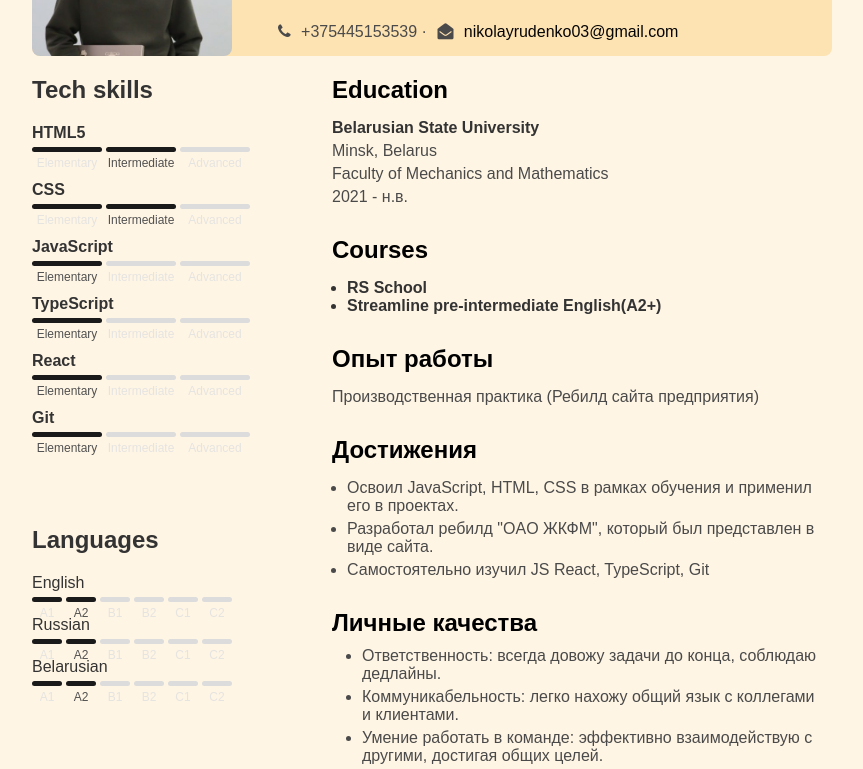
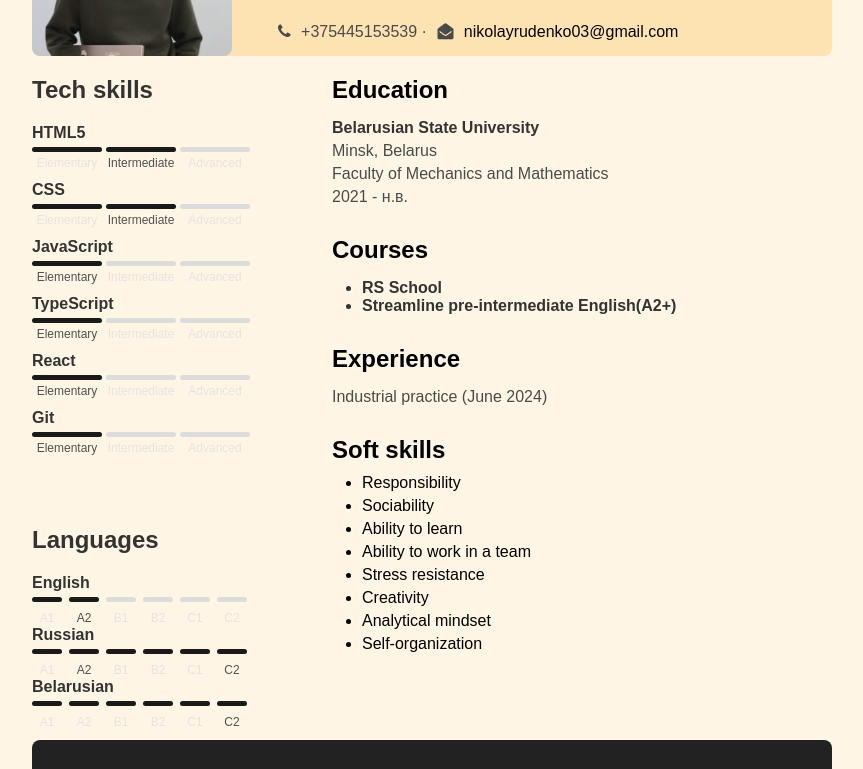
Before and after one commit to Plohish03/MyCV, a plain HTML site: page index.html in a window 1280 px wide. Shown: the part 164-933 px from the top of the page, without its empty margins (208-1071 px from the left). Drawn offline with Linux system fonts and the light colour scheme.

Commit message:
feat: translate in English

```diff
--- a/index.html
+++ b/index.html
@@ -131,7 +131,7 @@
             <div class="lang-section">
                 <h2>Languages</h2>
                 <div class="lang">
-                    <span>English</span>
+                    <span><b>English</b></span>
                     <div class="segments-lang">
                         <div class="segment-lang-container">
                             <div class="segment-lang filled"></div>
@@ -159,7 +159,7 @@
                         </div>
                 </div>
                 <div class="lang">
-                    <span>Russian</span>
+                    <span><b>Russian</b></span>
                     <div class="segments-lang">
                         <div class="segment-lang-container">
                             <div class="segment-lang filled"></div>
@@ -170,24 +170,24 @@
                             <span class="segment-lang label active">A2</span>
                         </div>
                         <div class="segment-lang-container">
-                            <div class="segment-lang empty"></div>
+                            <div class="segment-lang filled"></div>
                             <span class="segment-lang label">B1</span>
                         </div>
                         <div class="segment-lang-container">
-                            <div class="segment-lang empty"></div>
+                            <div class="segment-lang filled"></div>
                             <span class="segment-lang label">B2</span>
                         </div>
                         <div class="segment-lang-container">
-                            <div class="segment-lang empty"></div>
+                            <div class="segment-lang filled"></div>
                             <span class="segment-lang label">C1</span>
                         </div>
                         <div class="segment-lang-container">
-                            <div class="segment-lang empty"></div>
-                            <span class="segment-lang label">C2</span>
+                            <div class="segment-lang filled"></div>
+                            <span class="segment-lang label active">C2</span>
                         </div>
                 </div>
                 <div class="lang">
-                    <span>Belarusian</span>
+                    <span><b>Belarusian</b></span>
                     <div class="segments-lang">
                         <div class="segment-lang-container">
                             <div class="segment-lang filled"></div>
@@ -195,23 +195,23 @@
                         </div>
                         <div class="segment-lang-container">
                             <div class="segment-lang filled"></div>
-                            <span class="segment-lang label active">A2</span>
+                            <span class="segment-lang label">A2</span>
                         </div>
                         <div class="segment-lang-container">
-                            <div class="segment-lang empty"></div>
+                            <div class="segment-lang filled"></div>
                             <span class="segment-lang label">B1</span>
                         </div>
                         <div class="segment-lang-container">
-                            <div class="segment-lang empty"></div>
+                            <div class="segment-lang filled"></div>
                             <span class="segment-lang label">B2</span>
                         </div>
                         <div class="segment-lang-container">
-                            <div class="segment-lang empty"></div>
+                            <div class="segment-lang filled"></div>
                             <span class="segment-lang label">C1</span>
                         </div>
                         <div class="segment-lang-container">
-                            <div class="segment-lang empty"></div>
-                            <span class="segment-lang label">C2</span>
+                            <div class="segment-lang filled"></div>
+                            <span class="segment-lang label active">C2</span>
                         </div>
                     </div>
                 </div>
@@ -233,34 +233,35 @@
                 </ul>
             </div>
             <div class="experience">
-                <h1>Опыт работы</h1>
-                <p>Производственная практика (Ребилд сайта предприятия)</p>
+                <h1>Experience</h1>
+                <p>Industrial practice (June 2024) </p>
             </div>
-            <div class="achievements">
-                <h1>Достижения</h1>
+            <!--<div class="achievements">
+                <h1>Achievements</h1>
                 <ul>
                     <li>Освоил JavaScript, HTML, CSS в рамках обучения и применил его в проектах.</li>
                     <li>Разработал ребилд "OAO ЖКФМ", который был представлен в виде сайта.</li>
                     <li>Самостоятельно изучил JS React, TypeScript, Git</li>
                 </ul>
-            </div>
+            </div>-->
             <div class="personal-qualities">
-                <h1>Личные качества</h1>
+                <h1>Soft skills</h1>
                 <ul>
-                    <li>Ответственность: всегда довожу задачи до конца, соблюдаю дедлайны.</li>
-                    <li>Коммуникабельность: легко нахожу общий язык с коллегами и клиентами.</li>
-                    <li>Умение работать в команде: эффективно взаимодействую с другими, достигая общих целей.</li>
-                    <li>Стрессоустойчивость: сохраняю спокойствие и продуктивность в напряжённых ситуациях.</li>
-                    <li>Креативность: нахожу нестандартные решения для сложных задач.</li>
-                    <li>Аналитический склад ума: умею систематизировать данные и делать обоснованные выводы.</li>
-                    <li>Самоорганизация: эффективно планирую своё время и расставляю приоритеты.</li>
+                    <li>Responsibility</li>
+                    <li>Sociability</li>
+                    <li>Ability to learn</li>
+                    <li>Ability to work in a team</li>
+                    <li>Stress resistance</li>
+                    <li>Creativity</li>
+                    <li>Analytical mindset</li>
+                    <li>Self-organization</li>
                 </ul>
             </div>
         </section>
     </main>
     <footer>
         <div class="footer-social">
-            <h1>Социальные сети</h1>
+            <h1>Social media</h1>
             <div class="social-links">
                 <a href="https://www.linkedin.com/in/nikolay-rudenko-a99677238/" target="_blank"><i class="fa fa-linkedin-square" aria-hidden="true"></i></a>
                 <a href="https://github.com/Plohish03" target="_blank"><i class="fa fa-github"></i></a>
@@ -269,7 +270,7 @@
         </div>
         </div>
         <div class="footer-bottom">
-            <p>&copy; 2024 Николай Руденко. Все права защищены.</p>
+            <p>&copy; 2024 Nikolay Rudenko. All rights reserved.</p>
         </div>
     </footer>
 </body>
--- a/styles.css
+++ b/styles.css
@@ -151,11 +151,12 @@ h2 {
     display: block;
     font-size: 16px;
     margin-bottom: 5px;
+    margin-top: 5px;
     color: #333;
 }
 .segments-lang {
     display: flex;
-    gap: 4px;
+    gap: 7px;
 }
 .segment-lang-container {
     text-align: center;
@@ -209,7 +210,7 @@ h2 {
 .courses ul {
     color:#333;
     margin-top: 15px;
-    margin-left: 15px;
+    margin-left: 30px;
 }
 
 /****Experience****/
@@ -228,7 +229,7 @@ h2 {
 .achievements ul {
     color: #4a4a4a;
     margin-top: 15px;
-    margin-left: 15px;
+    margin-left: 30px;
 }
 .achievements li {
     margin-top: 5px;
@@ -239,7 +240,6 @@ h2 {
     margin-top: 30px;
 }
 .personal-qualities ul{
-    color: #4a4a4a;
     margin: 10px;
     margin-left: 30px;
 }
```
